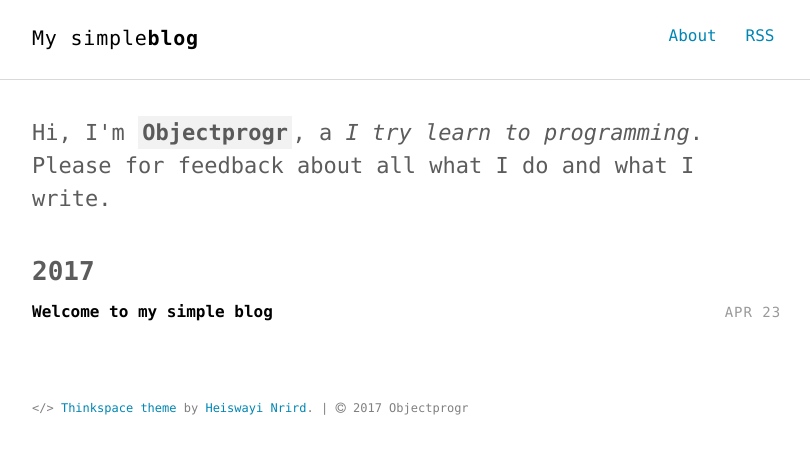
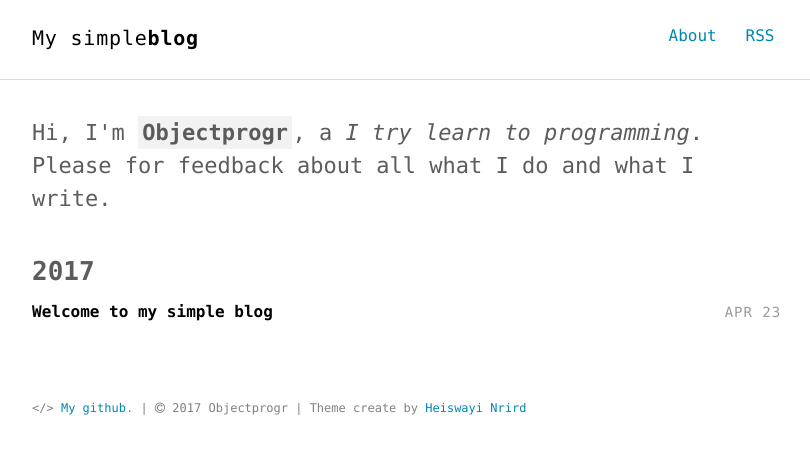
Before and after one commit to objectprogr/old_github_io_website, a Jekyll site: the page built from index.html, in a window 1280 px wide. Shown: the top 454 px of the page, without its empty margins (232-1042 px from the left). Built offline with Jekyll 4.4.1, drawn with Linux system fonts in a browser that asks for light colours; some of the changed lines change nothing that is shown.

Commit message:
Update footer informations

```diff
--- a/_config.yml
+++ b/_config.yml
@@ -12,8 +12,8 @@ baseurl: ""
 
 google_analytics: UA-XXXXX-XX
 repo: https://github.com/objectprogr/objectprogr.github.io
-disqus_shortname: "hnbloggithubdsadasasd"
-twitter_username: "HeiswayiNrird"
+disqus_shortname: "objectprogr"
+#twitter_username: "HeiswayiNrird"
 comments: true
 
 # Build settings
@@ -37,17 +37,17 @@ author:
   job      : "I try learn to programming"
   bio      : "Please for feedback about all what I do and what I write."
   thumb    : /images/author.jpg
-  email    : hnrird@gmail.com
-  url      : http://heiswayi.github.io
-  github   : http://github.com/heiswayi
-  twitter  : http://twitter.com/HeiswayiNrird
-  facebook : https://www.facebook.com/heiswayi.nrird
-  linkedin : http://linkedin.com/in/nrird
+  email    : objectprogr@gmail.com
+  url      : http://objectprogr.github.io
+  github   : http://github.com/objectprogr
+ # twitter  : http://twitter.com/HeiswayiNrird
+  #facebook : https://www.facebook.com/heiswayi.nrird
+  #linkedin : http://linkedin.com/in/nrird
 
 # social settings
 og_locale: "en_US"
-twitter_card: "summary_large_image"
-twitter_site: "@HeiswayiNrird"
+#twitter_card: "summary_large_image"
+#twitter_site: "@HeiswayiNrird"
 
 
 # navbar pages
--- a/_includes/footer.html
+++ b/_includes/footer.html
@@ -1,5 +1,5 @@
 <footer class="site-footer">
   <div class="container">
-    <small class="block">&lt;/&gt; <a href="http://github.com/heiswayi/thinkspace" title="a minimalist Jekyll theme for technical writing">Thinkspace theme</a> by <a href="http://heiswayi.github.io">Heiswayi Nrird</a>. | <i class="fa fa-copyright"></i> {{ site.time | date: '%Y' }} {{ site.author.name }}</small>
+    <small class="block">&lt;/&gt; <a href="http://github.com/objectprogr" target="blank" title="my github">My github</a>. | <i class="fa fa-copyright"></i> {{ site.time | date: '%Y' }} {{ site.author.name }}  | Theme create by <a href="https://heiswayi.nrird.com/" target="blank">Heiswayi Nrird</a></small>
   </div>
 </footer>
```
